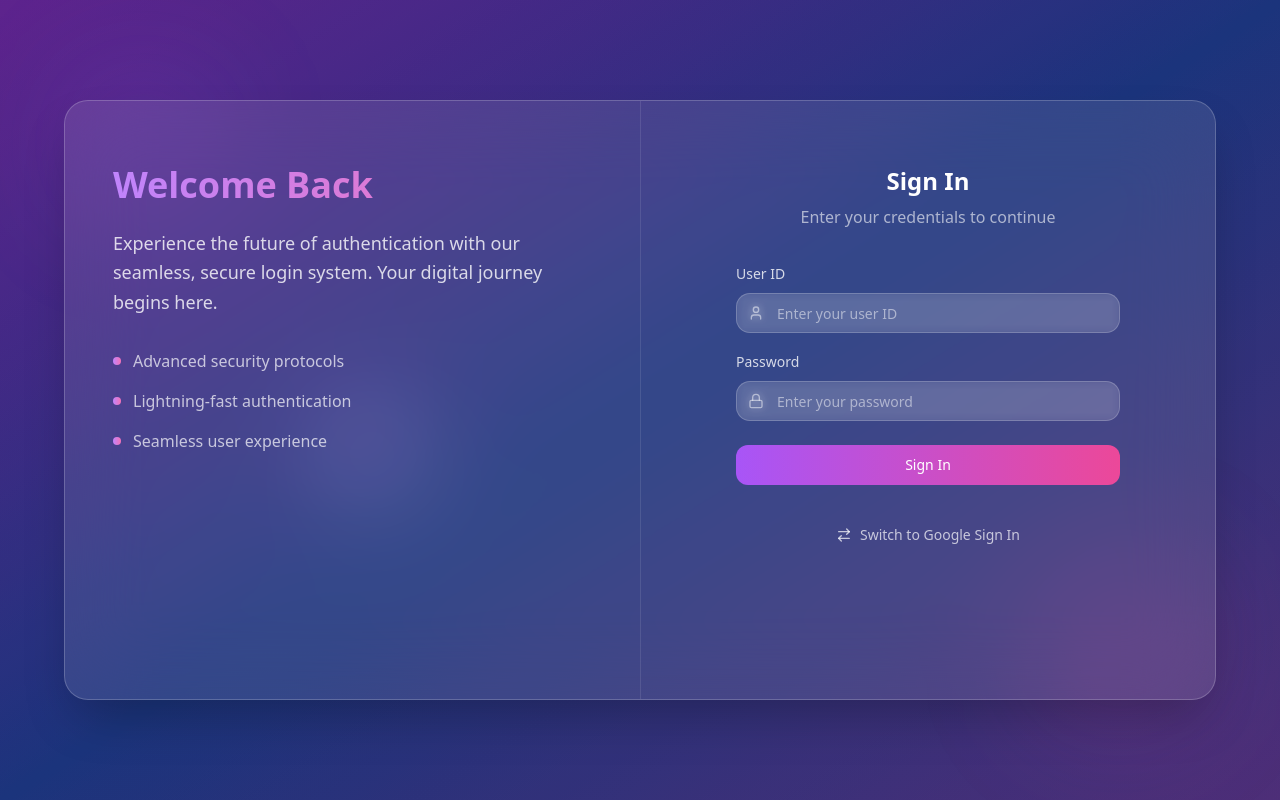
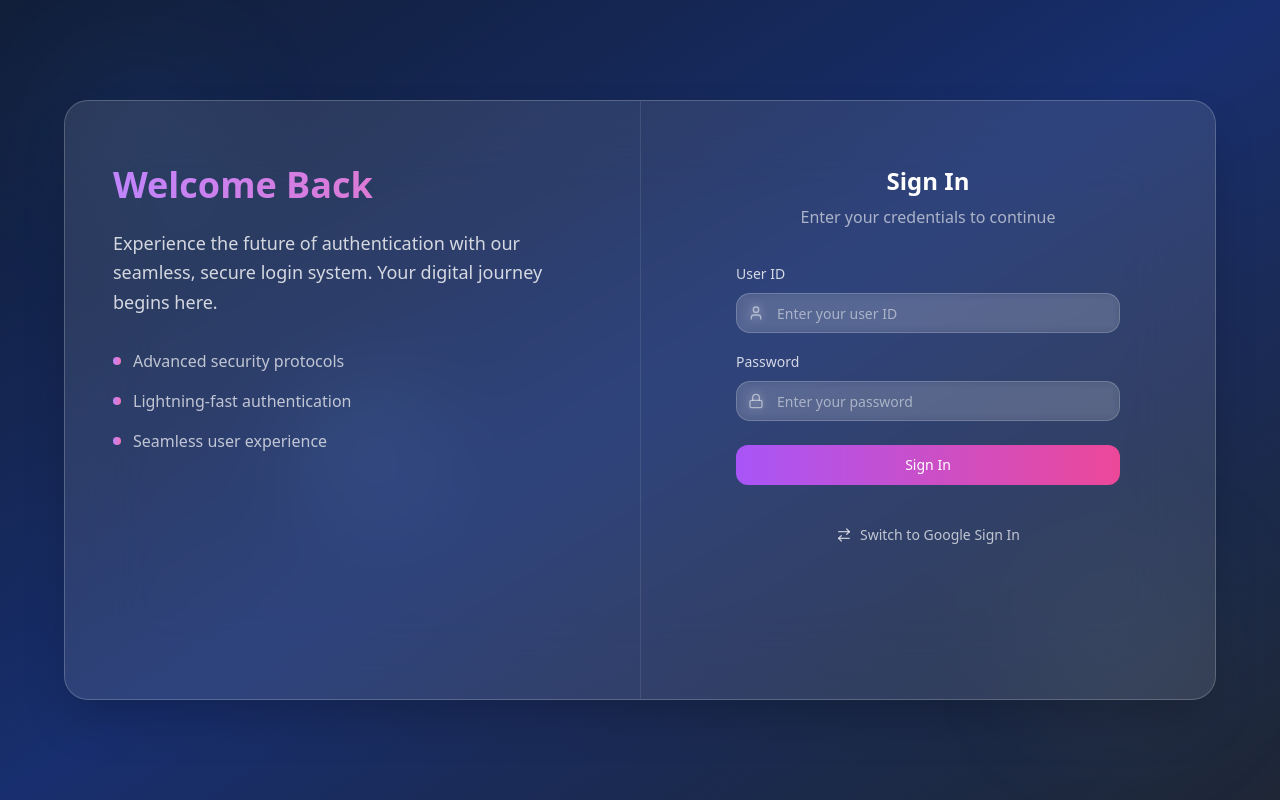
Before and after one commit to testsampath/glass-swap-login, a React (Vite) app: page / in a window 1280 px wide. Built offline with nearby package versions, Linux system fonts and the light colour scheme.

Commit message:
Apply banking theme
Update UI to reflect a banking application theme.

```diff
--- a/src/index.css
+++ b/src/index.css
@@ -10,13 +10,13 @@
     --card-foreground: 222.2 84% 4.9%;
     --popover: 0 0% 100%;
     --popover-foreground: 222.2 84% 4.9%;
-    --primary: 258 90% 66%;
+    --primary: 208 100% 47%;
     --primary-foreground: 0 0% 100%;
     --secondary: 210 40% 96.1%;
     --secondary-foreground: 222.2 47.4% 11.2%;
     --muted: 210 40% 96.1%;
     --muted-foreground: 215.4 16.3% 46.9%;
-    --accent: 271 81% 56%;
+    --accent: 207 89% 54%;
     --accent-foreground: 0 0% 100%;
     --destructive: 0 84.2% 60.2%;
     --destructive-foreground: 210 40% 98%;
--- a/src/pages/Index.tsx
+++ b/src/pages/Index.tsx
@@ -10,16 +10,16 @@ const Index = () => {
 
   return (
     <div
-      className="min-h-screen flex items-center justify-center p-6 relative overflow-hidden bg-gradient-to-br from-purple-900 via-blue-900 to-indigo-900"
+      className="min-h-screen flex items-center justify-center p-6 relative overflow-hidden bg-gradient-to-br from-slate-900 via-blue-900 to-slate-800"
     >
       {/* Overlay for better glassmorphism effect */}
-      <div className="absolute inset-0 bg-gradient-to-br from-purple-500/20 via-transparent to-pink-500/20"></div>
-      <div className="absolute inset-0 bg-black/10"></div>
+      <div className="absolute inset-0 bg-gradient-to-br from-blue-500/15 via-transparent to-slate-500/10"></div>
+      <div className="absolute inset-0 bg-black/20"></div>
 
       {/* Floating orbs for ambient effect */}
-      <div className="absolute top-20 left-20 w-32 h-32 bg-purple-500/20 rounded-full blur-3xl"></div>
-      <div className="absolute bottom-20 right-20 w-40 h-40 bg-pink-500/20 rounded-full blur-3xl"></div>
-      <div className="absolute top-1/2 left-1/4 w-24 h-24 bg-purple-300/30 rounded-full blur-2xl"></div>
+      <div className="absolute top-20 left-20 w-32 h-32 bg-blue-500/15 rounded-full blur-3xl"></div>
+      <div className="absolute bottom-20 right-20 w-40 h-40 bg-slate-400/10 rounded-full blur-3xl"></div>
+      <div className="absolute top-1/2 left-1/4 w-24 h-24 bg-blue-400/20 rounded-full blur-2xl"></div>
 
       {/* Login Card */}
       <div className="relative z-10 w-full">
```
